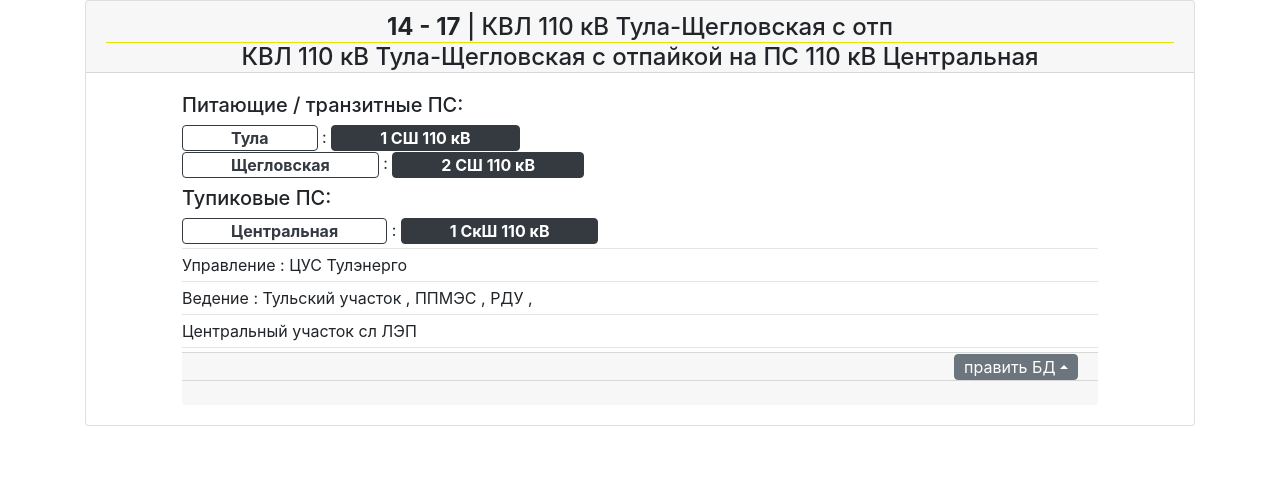
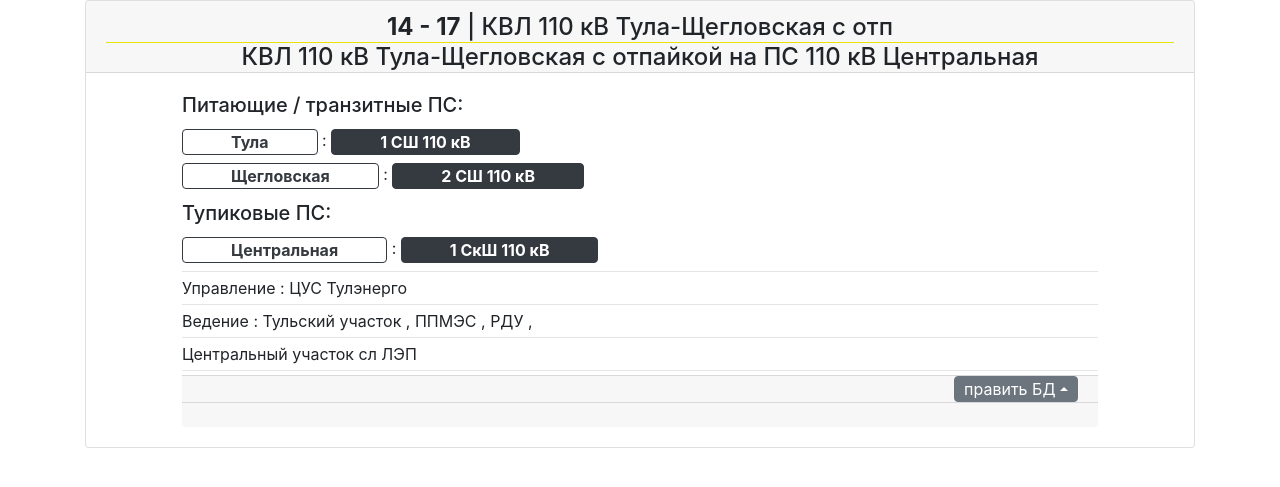
Before and after one commit to gitSergeyhab/Tula_networks, a Django app: page /line/3/ in a window 1280 px wide. Shown: the part 102-589 px from the top of the page. Run offline with Django 3.2, Linux system fonts and the light colour scheme; a user stored in the database is signed in; data comes from the database, SQL or seed files in the repository; both versions use the stored data as it was after the commit; some libraries are stand-ins or nearby versions.

Commit message:
fix and DB

```diff
--- a/Tula_Networks/Tula_Networks/settings.py
+++ b/Tula_Networks/Tula_Networks/settings.py
@@ -69,6 +69,7 @@ TEMPLATES = [
                 'django.contrib.messages.context_processors.messages',
                 'tula_net.context_processors.add_titles',
                 'tula_net.context_processors.logik',
+                'tula_net.context_processors.signs',
             ],
         },
     },
--- /dev/null
+++ b/Tula_Networks/templates/incl/_drop1.html
@@ -0,0 +1,4 @@
+<svg width="1em" height="1em" viewBox="0 0 16 16" class="bi bi-chevron-double-down" fill="currentColor" xmlns="http://www.w3.org/2000/svg">
+  <path fill-rule="evenodd" d="M1.646 6.646a.5.5 0 0 1 .708 0L8 12.293l5.646-5.647a.5.5 0 0 1 .708.708l-6 6a.5.5 0 0 1-.708 0l-6-6a.5.5 0 0 1 0-.708z"/>
+  <path fill-rule="evenodd" d="M1.646 2.646a.5.5 0 0 1 .708 0L8 8.293l5.646-5.647a.5.5 0 0 1 .708.708l-6 6a.5.5 0 0 1-.708 0l-6-6a.5.5 0 0 1 0-.708z"/>
+</svg>
--- a/Tula_Networks/tula_net/archive.py
+++ b/Tula_Networks/tula_net/archive.py
@@ -2,7 +2,7 @@
 #     """ все ПС """
 #     model = Substation
 #     context_object_name = 'substations'
-#     template_name = 'tula_net/listPS.html'
+#     template_name = 'tula_net/substations.html'
 #     extra_context = title1
 #     """ context['groups'] - меню в верху страницы с названиями групп ПС
 #     ['flag_group'] - для того чтобы не выводить названия групп, если группа уже выбрана и убрать поле поиска """
--- a/Tula_Networks/tula_net/context_processors.py
+++ b/Tula_Networks/tula_net/context_processors.py
@@ -36,3 +36,8 @@ def logik(request):
         'logik_section': '_secti',
         'logik_line': '_line/',
     }
+
+def signs(request):
+    return {
+        'drop1': 1
+    }
--- a/Tula_Networks/tula_net/models.py
+++ b/Tula_Networks/tula_net/models.py
@@ -229,7 +229,7 @@ class Phone(models.Model):
     class Meta:
         verbose_name = "Телефон"
         verbose_name_plural = "Телефоны"
-        ordering = ['priority']
+        ordering = ['-priority']
 
 
 class TransmissionLine(models.Model):
--- a/Tula_Networks/tula_net/templates/tula_net/one_line1.html
+++ b/Tula_Networks/tula_net/templates/tula_net/one_line1.html
@@ -22,10 +22,10 @@
         <h5>Питающие / транзитные ПС:</h5>
 
             {% for pl in plus %}
-                <a href="{{ pl.substation.get_absolute_url }}" class="btn btn-outline-dark mx-auto px-5 mx-5 py-0">
+                <a href="{{ pl.substation.get_absolute_url }}" class="btn btn-outline-dark mx-auto px-5 mx-5 py-0 my-1">
                     <b>{{ pl.substation }}</b>
                 </a> :
-                <a href="{{ pl.get_absolute_url }}" class="btn btn-dark mx-auto px-5 mx-5 py-0">
+                <a href="{{ pl.get_absolute_url }}" class="btn btn-dark mx-auto px-5 mx-5 py-0 my-1">
                     <b> {{ pl.name }}</b>
                 </a><br>
             {% endfor %}
@@ -34,10 +34,10 @@
             <h5 class="mt-2">Тупиковые  ПС:</h5>
 
             {% for min in minus %}
-                <a href="{{ min.substation.get_absolute_url }}" class="btn btn-outline-dark mx-auto px-5 mx-5 py-0">
+                <a href="{{ min.substation.get_absolute_url }}" class="btn btn-outline-dark mx-auto px-5 mx-5 py-0 my-1">
                     <b>{{ min.substation }}</b>
                 </a> :
-                <a href="{{ min.get_absolute_url }}" class="btn btn-dark mx-auto px-5 mx-5 py-0">
+                <a href="{{ min.get_absolute_url }}" class="btn btn-dark mx-auto px-5 mx-5 py-0 my-1">
                     <b> {{ min.name }}</b>
                 </a><br>
             {% empty %}
--- a/Tula_Networks/tula_net/utils.py
+++ b/Tula_Networks/tula_net/utils.py
@@ -8,7 +8,7 @@ import re
 from .data import context_menu
 
 # ____ шаблон для форм ___
-from tula_net.models import Substation, Group, Feeder, Section, TransmissionLine, ClassVoltage, GroupLine, Region, Line
+from tula_net.models import Substation, Group, Feeder, Section, ClassVoltage, GroupLine, Region, Line
 
 
 class BaseCrispyForms:
@@ -77,7 +77,7 @@ class DeleteObjectMixin:
 class SubstationsViewMixin:
     """ шаблон для ПС """
     context_object_name = 'substations'
-    template_name = 'tula_net/listPS.html'
+    template_name = 'tula_net/substations.html'
     menu = None  # добавление контехтного меню
     flag = None  # добавление для отображения выборок ПС по группам и напряжению
 
--- a/Tula_Networks/tula_net/views.py
+++ b/Tula_Networks/tula_net/views.py
@@ -76,7 +76,7 @@ class ResPS(ListView):
 class OnePSView(DetailView):
     """ карточка одной пс """
 
-    template_name = 'tula_net/onePS.html'
+    template_name = 'tula_net/one_ps.html'
     context_object_name = 'ps'
 
     def get_queryset(self):
@@ -287,7 +287,7 @@ class SearcherSubscribersView(SearchMixin, ListView):
 class SearcherPSView(ListView):
     """ Поиск по подстанциям """
     context_object_name = 'substations'
-    template_name = 'tula_net/listPS.html'
+    template_name = 'tula_net/substations.html'
     paginate_by = 20
 
     def get_queryset(self):
@@ -407,7 +407,8 @@ class UpdFeederView(View):
     def get(self, request, pk):
         feeder = Feeder.objects.get(pk=pk)
         form = FeederFormUpd(instance=feeder)
-        form.fields['section'].queryset = Section.objects.filter(substation__feeders__pk=pk)
+        form.fields['section'].queryset = Section.objects.\
+            filter(substation__feeders__pk=pk, voltage__class_voltage__lt=11)
         form.fields['substation'].queryset = Substation.objects.filter(feeders__pk=pk)
         return render(request, 'tula_net/form_add_feeder.html', context={'form': form})
 
--- a/code_archive.py
+++ b/code_archive.py
@@ -68,7 +68,7 @@ class PsList(ListView):
 
     model = Substation
     context_object_name = 'substations'
-    template_name = 'tula_net/listPS.html'
+    template_name = 'tula_net/substations.html'
     extra_context = title1
 
 
```
Also changed, not shown: Tula_Networks/tula_net/templates/tula_net/one_ps.html (renamed from Tula_Networks/tula_net/templates/tula_net/OnePS.html, +1 -37 lines), Tula_Networks/tula_net/templates/tula_net/subscribers.html (+2 -11 lines), Tula_Networks/db.sqlite3, Tula_Networks/tula_net/templates/tula_net/substations.html (renamed from Tula_Networks/tula_net/templates/tula_net/listPS.html).
